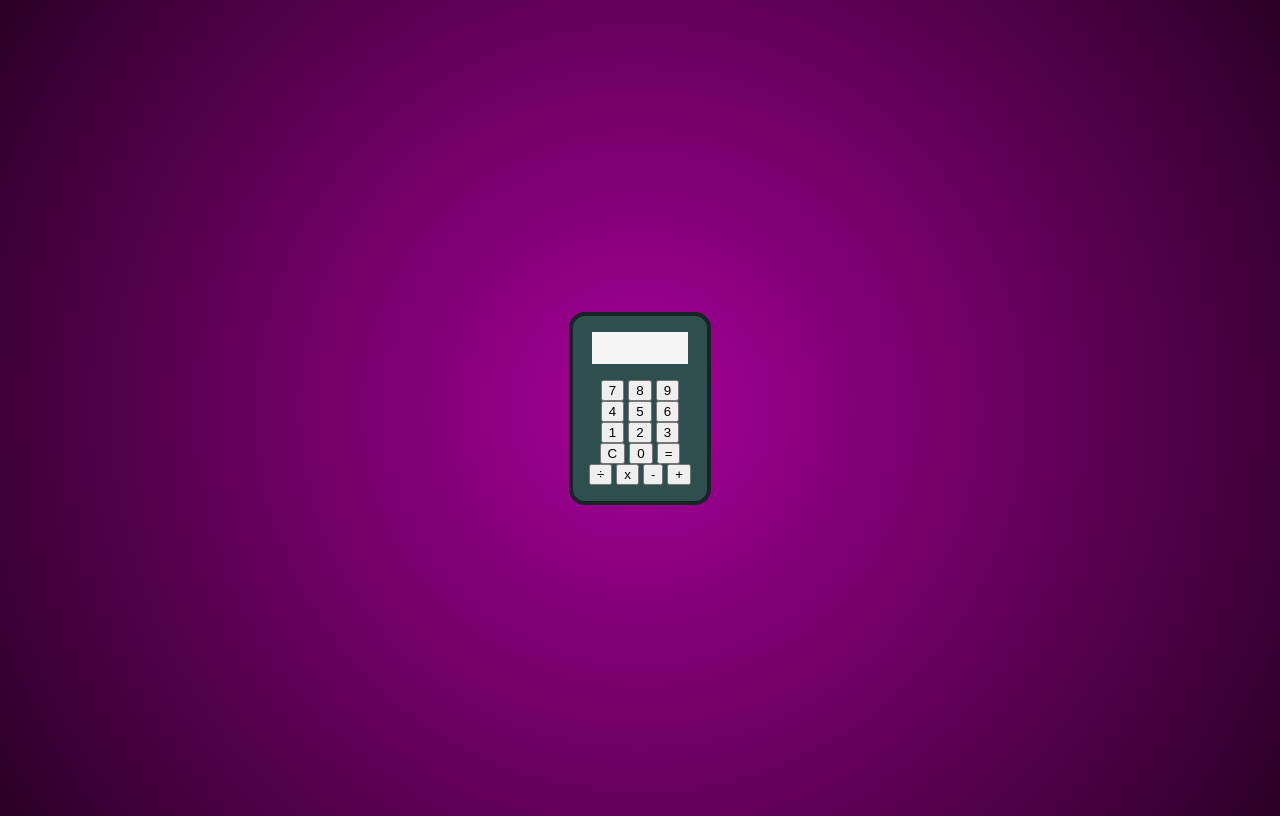
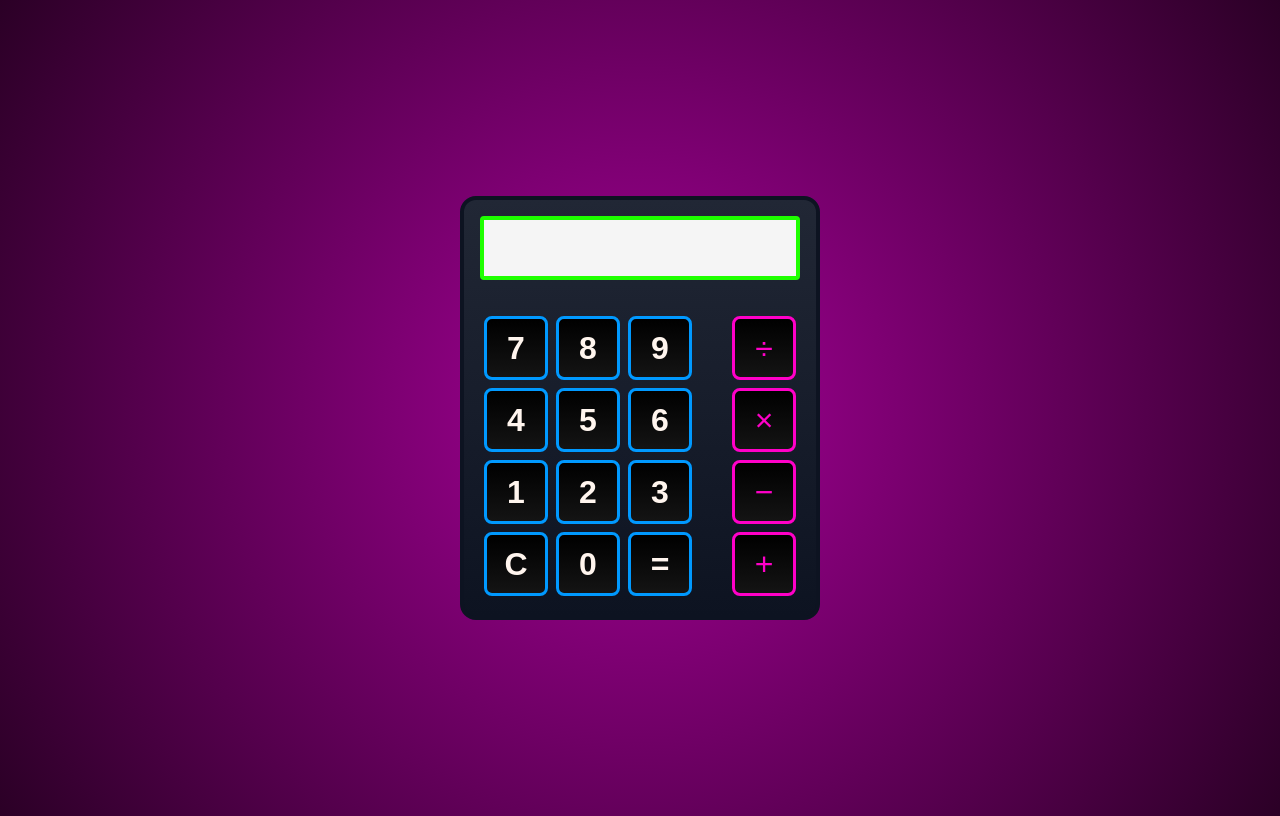
Before and after one commit to BigJarvis06/calculator, a plain HTML site: page index.html in a window 1280 px wide. Drawn offline with Linux system fonts and the light colour scheme.

Commit message:
completed calculator styling

```diff
--- a/index.html
+++ b/index.html
@@ -9,7 +9,8 @@
 <body>
 	<div id="container">
 			<div id="display"></div>
-
+			<div id="inputs">
+				<div id="arguments">
 				<div class="row">
 					<button class="number">7</button>
 					<button class="number">8</button>
@@ -30,12 +31,13 @@
 					<button class="number">0</button>
 					<button id="equals">=</button>
 				</div>
-
+				</div>
 				<div class="column">
 					<button id="divide">&divide;</button>
-        <button id="multiply">x</button>
-        <button id="subtract">-</button>
-        <button id="add">+</button>
+					<button id="multiply">&times;</button>
+					<button id="subtract">&minus;</button>
+					<button id="add">&plus;</button>
+				</div>
 			</div>
 	</div>
 
--- a/styles.css
+++ b/styles.css
@@ -3,24 +3,76 @@ body {
   height: 100vh;
   justify-content: center;
   align-items: center;
-  background: rgb(166,0,152);
-  background: radial-gradient(circle, rgba(166,0,152,1) 0%, rgba(43,0,38,1) 100%);
+  background: rgb(166, 0, 152);
+  background: radial-gradient(circle, rgba(166, 0, 152, 1) 0%, rgba(43, 0, 38, 1) 100%);
 }
 
 #container {
   display: flex;
   flex-direction: column;
   align-items: center;
-  background-color: darkslategrey;
-  padding: 1rem;
-  border: 4px solid rgb(21, 36, 36);
+  background: rgb(13,19,33);
+  background: linear-gradient(0deg, rgba(13,19,33,1) 0%, rgba(33,39,53,1) 100%);
+  margin: 4rem;
+  border: 4px solid rgb(13, 19, 33);
   border-radius: 1rem;
+  max-height: 480px;
+  max-width: 360px;
 }
 
 #display {
   display: flex;
-  min-height: 2rem;
-  min-width: 6rem;
+  height: 4rem;
+  width: 20rem;
   background-color: whitesmoke;
-  margin-bottom: 1rem;
+  margin: 1rem;
+  border: 4px solid rgb(30, 255, 0);
+  border-radius: 4px;
+  box-sizing: border-box;
 }
+
+#inputs, .row {
+  display: flex;
+}
+
+#inputs {
+  height: 18rem;
+  width: 20rem;
+  margin: 1rem;
+}
+
+#arguments {
+  display: flex;
+  flex-direction: column;
+  flex-grow: 1;
+}
+
+.column {
+  display: flex;
+  flex-direction: column;
+}
+
+.row button {
+  font-weight: 900;
+  color: seashell;
+  background: rgb(20,20,20);
+  background: linear-gradient(0deg, rgba(20,20,20,1) 0%, rgba(0,0,0,1) 100%);
+  border: 3px solid rgb(0, 153, 255);
+}
+
+.column button {
+  color: rgb(255, 0, 200);
+  border: 3px solid rgb(255, 0, 200);
+  background: rgb(20,20,20);
+  background: linear-gradient(0deg, rgba(20,20,20,1) 0%, rgba(0,0,0,1) 100%);
+}
+
+button {
+  box-sizing: border-box;
+  padding: 0px;
+  height: 4rem;
+  width: 4rem;
+  font-size: 2rem;
+  margin: 4px;
+  border-radius: 8px;
+}
```
Lines whose indentation alone changed are shown as unchanged.
